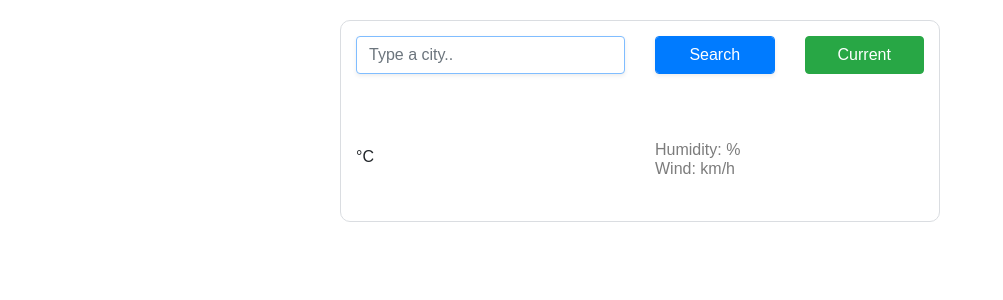
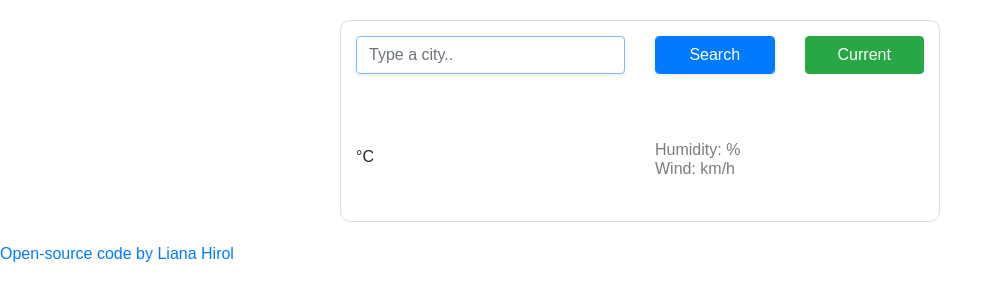
Before and after one commit to LianaHirol/Homework, a website: page index.html in a window 1280 px wide. Shown: the whole page, without its empty margins (0-1003 px from the left). Drawn offline with nearby package versions, Linux system fonts and the light colour scheme; no server answers.

Commit message:
Update index.html

```diff
--- a/index.html
+++ b/index.html
@@ -204,5 +204,8 @@
         margin-bottom: 20px;
       }
     </style>
+ <a href="https://github.com/LianaHirol?tab=repositories">
+      Open-source code by Liana Hirol
+    </a>
   </body>
 </html>
```
